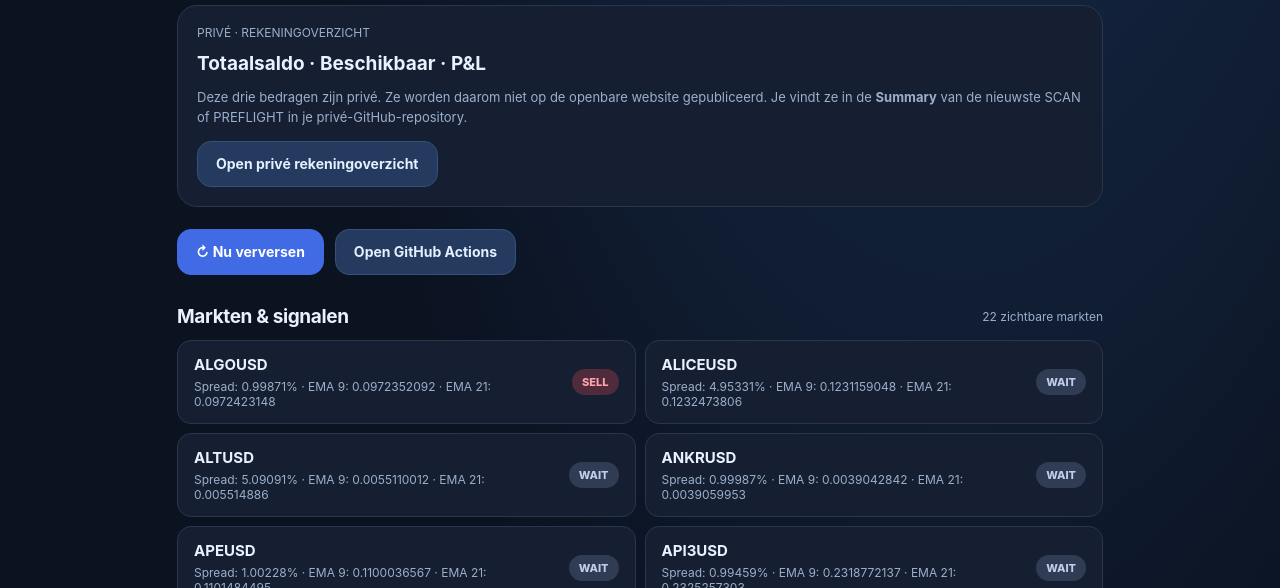
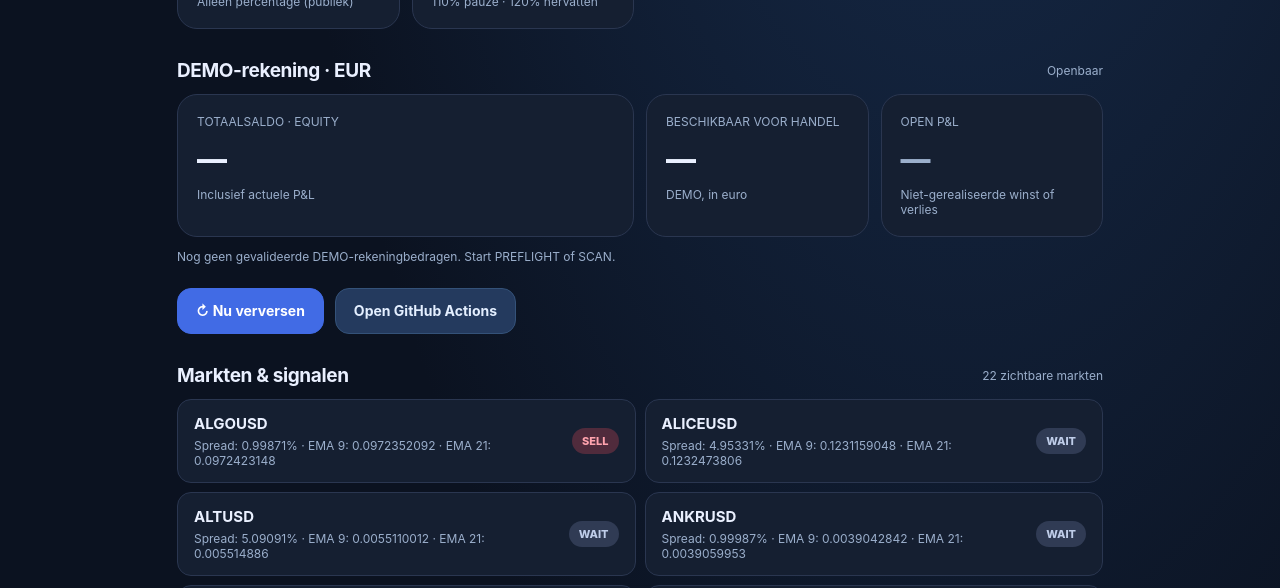
Before and after one commit to k7zyyctgbb-gif/capital-iphone-dashboard, a plain HTML site: page index.html in a window 1280 px wide. Shown: the part 700-1288 px from the top of the page. Drawn offline with Linux system fonts and the light colour scheme.

Commit message:
Show three publicly approved DEMO account financial cards in iPhone dashboard

```diff
--- a/index.html
+++ b/index.html
@@ -26,7 +26,7 @@ footer{color:var(--soft);font-size:12px;line-height:1.65;padding:20px 0 0;border
 </head>
 <body><main>
 <header class="header"><div><div class="eyebrow">CONTROL CENTER / V14.9</div><h1 class="title">Capital · iPhone</h1><p class="subtitle">Automatische crypto-CFD-scanner<br>EMA 9 / 21 · candles van 5 minuten</p></div><div class="pill">● DEMO</div></header>
-<div class="notice">Dit is een <strong>alleen-lezen</strong> GitHub Pages-dashboard. De scanner draait in een aparte privé-repository via GitHub Actions, niet in Safari. Geen API-sleutels, rekeningsaldi of ordergegevens op deze publieke pagina. Marginbeveiliging: pauze bij 110%, hervat nieuwe orders pas vanaf 120%. De nieuwe regels zijn offline getest; live DEMO-verificatie is nog vereist voordat je automatisch handelen inschakelt.</div>
+<div class="notice">Dit is een <strong>alleen-lezen</strong> GitHub Pages-dashboard. De scanner draait in een aparte privé-repository via GitHub Actions, niet in Safari. Geen API-sleutels, rekeningnummers of individuele ordergegevens op deze publieke pagina. <strong>Let op:</strong> de drie getoonde DEMO-bedragen (totaalsaldo, beschikbaar en open P&amp;L) zijn voor iedereen zichtbaar. Gebruik deze openbare website nooit voor LIVE-rekeninggegevens. Marginbeveiliging: pauze bij 110%, hervat nieuwe orders pas vanaf 120%. De nieuwe regels zijn offline getest; live DEMO-verificatie is nog vereist voordat je automatisch handelen inschakelt.</div>
 <section class="grid" aria-label="Botstatus">
  <div class="card wide"><div class="label">BOTMODUS</div><div class="value" id="mode">GEEN GEGEVENS</div><div class="meta" id="age">Wachten op eerste scannerstatus</div></div>
  <div class="card wide"><div class="label">LAATSTE BESLISSING</div><div class="value" id="decision">—</div><div class="meta" id="updated">Nog geen meting</div></div>
@@ -37,12 +37,13 @@ footer{color:var(--soft);font-size:12px;line-height:1.65;padding:20px 0 0;border
  <div class="card"><div class="label">MARGENIVEAU</div><div class="value" id="margin">—</div><div class="meta">Alleen percentage (publiek)</div></div>
  <div class="card"><div class="label">MARGEPOORT</div><div class="value" id="margin-gate">—</div><div class="meta">110% pauze · 120% hervatten</div></div>
 </section>
-<section class="card" aria-label="Privé DEMO-accountoverzicht" style="margin-top:15px">
- <div class="label">PRIVÉ · REKENINGOVERZICHT</div>
- <h2 style="margin:0 0 12px;font-size:19px">Totaalsaldo · Beschikbaar · P&amp;L</h2>
- <p style="color:var(--soft);line-height:1.55;font-size:13px;margin:0 0 13px">Deze drie bedragen zijn privé. Ze worden daarom niet op de openbare website gepubliceerd. Je vindt ze in de <strong>Summary</strong> van de nieuwste SCAN of PREFLIGHT in je privé-GitHub-repository.</p>
- <a class="button" href="https://github.com/k7zyyctgbb-gif/Capital.com-demo-v149/actions/workflows/capital-demo.yml" rel="noopener noreferrer" target="_blank">Open privé rekeningoverzicht</a>
+<div class="section"><h2>DEMO-rekening · EUR</h2><span class="count">Openbaar</span></div>
+<section class="grid" aria-label="Actuele DEMO-rekeningbedragen" style="margin-top:0">
+ <div class="card wide"><div class="label">TOTAALSALDO · EQUITY</div><div class="value" id="demo-equity">—</div><div class="meta">Inclusief actuele P&amp;L</div></div>
+ <div class="card"><div class="label">BESCHIKBAAR VOOR HANDEL</div><div class="value" id="demo-available">—</div><div class="meta">DEMO, in euro</div></div>
+ <div class="card"><div class="label">OPEN P&amp;L</div><div class="value" id="demo-pnl">—</div><div class="meta">Niet-gerealiseerde winst of verlies</div></div>
 </section>
+<p id="finance-age" style="color:var(--soft);font-size:12px;line-height:1.45;margin:11px 0 4px">Wachten op DEMO-rekeninggegevens uit een nieuwe scan.</p>
 <div class="actions"><button class="button primary" id="refresh" type="button">↻ Nu verversen</button><a class="button" id="actions" href="https://github.com" rel="noopener noreferrer" target="_blank">Open GitHub Actions</a></div>
 <div class="section"><h2>Markten &amp; signalen</h2><span class="count" id="markets-label">Laatste scan</span></div>
 <section id="markets" class="market-list" aria-live="polite"><div class="card">Geen gegevens gepubliceerd. Voer eerst een GitHub Actions-scan uit.</div></section>
@@ -50,6 +51,8 @@ footer{color:var(--soft);font-size:12px;line-height:1.65;padding:20px 0 0;border
 </main><script>
 const e = id => document.getElementById(id);
 const safe = x => x == null ? '—' : String(x);
+const euros = x => typeof x === 'number' && Number.isFinite(x) ?
+  new Intl.NumberFormat('nl-NL',{style:'currency',currency:'EUR'}).format(x) : '—';
 async function refresh(){
  e('refresh').disabled=true;
  try{
@@ -67,6 +70,17 @@ async function refresh(){
   e('catalog').textContent=safe(data.catalog_total);
   e('scanned').textContent=safe(data.markets_scanned);
   e('errors').textContent=safe(data.errors_count);
+  const demoFinancials = [data.demo_equity_eur,data.demo_available_eur,data.demo_open_pnl_eur];
+  const moneyValid = data.account==='DEMO' && demoFinancials.every(v => typeof v==='number' && Number.isFinite(v));
+  e('demo-equity').textContent = moneyValid ? euros(data.demo_equity_eur) : '—';
+  e('demo-available').textContent = moneyValid ? euros(data.demo_available_eur) : '—';
+  e('demo-pnl').textContent = moneyValid ? euros(data.demo_open_pnl_eur) : '—';
+  e('demo-pnl').className = 'value ' + (!moneyValid ? 'muted' : data.demo_open_pnl_eur < 0 ? 'bad' : data.demo_open_pnl_eur > 0 ? 'good' : '');
+  e('finance-age').textContent = !moneyValid
+    ? 'Nog geen gevalideerde DEMO-rekeningbedragen. Start PREFLIGHT of SCAN.'
+    : !validScan ? 'Tijdstip onbekend · controleer GitHub Actions'
+    : stale ? 'Let op: bedragen zijn verouderd. Laatste meting: '+new Date(scannedAt).toLocaleString('nl-NL')
+    : 'Laatste meting: '+new Date(scannedAt).toLocaleString('nl-NL')+' · uitsluitend DEMO';
   e('margin').textContent=data.margin_level_pct == null?'—':data.margin_level_pct+'%';
   const marginKnown=validScan && !stale && typeof data.margin_level_pct==='number' && Number.isFinite(data.margin_level_pct);
   e('margin-gate').textContent=!marginKnown?'ONBEKEND':data.margin_paused?'PAUZE':'BESCHIKBAAR';
@@ -86,7 +100,15 @@ async function refresh(){
     left.append(name,sub);tag.className='signal '+(s.signal==='BUY'?'buy':s.signal==='SELL'?'sell':'');tag.textContent=s.signal;
     outer.append(left,tag);list.append(outer);
   }
- }catch(err){e('updated').textContent='Status kon niet worden geladen';e('mode').textContent='GEEN GEGEVENS';e('mode').className='value warn';e('age').textContent='Controleer de publicatie bij GitHub Actions';}
+ }catch(err){
+  e('updated').textContent='Status kon niet worden geladen';
+  e('mode').textContent='GEEN GEGEVENS';
+  e('mode').className='value warn';
+  e('age').textContent='Controleer de publicatie bij GitHub Actions';
+  for(const id of ['demo-equity','demo-available','demo-pnl'])e(id).textContent='—';
+  e('demo-pnl').className='value muted';
+  e('finance-age').textContent='Rekeninggegevens niet beschikbaar: status kon niet worden geladen';
+}
  finally{e('refresh').disabled=false}
 }
 e('refresh').addEventListener('click',refresh);
```
